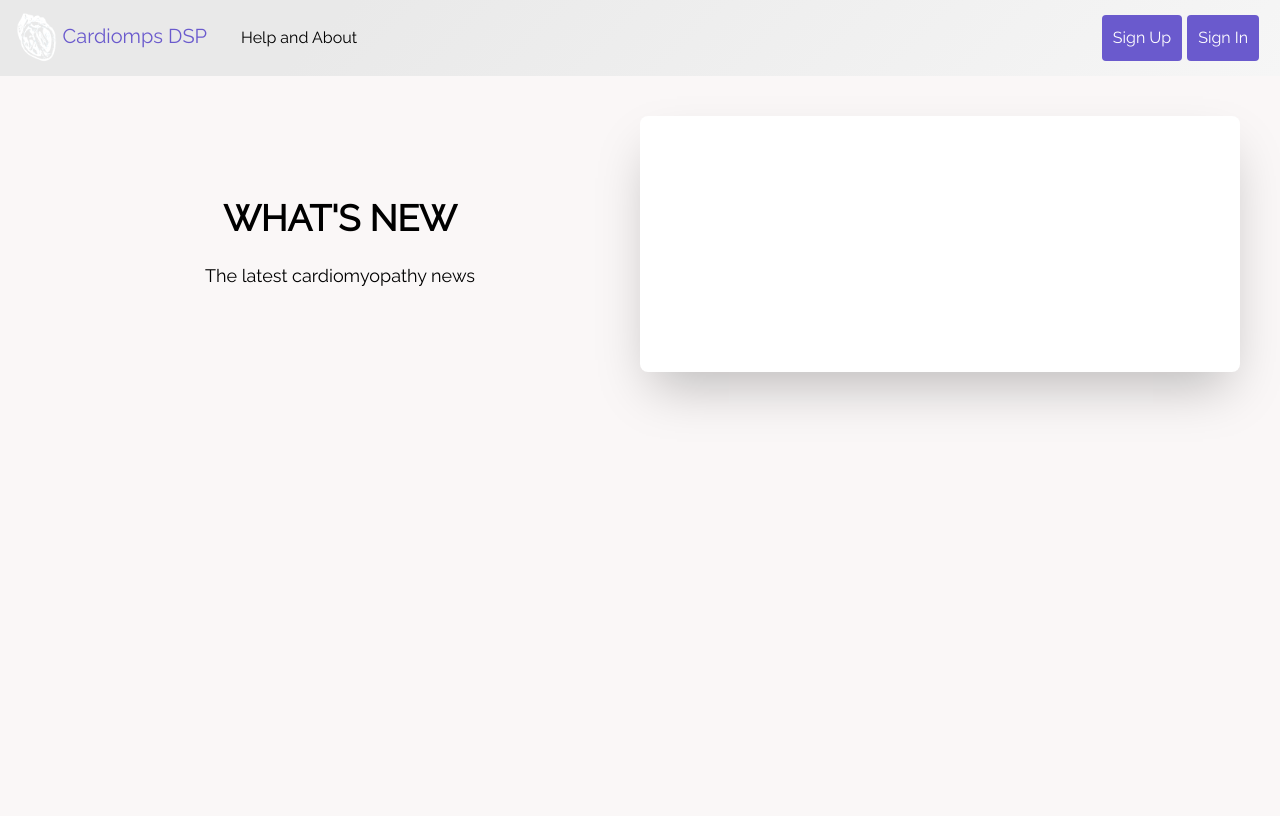
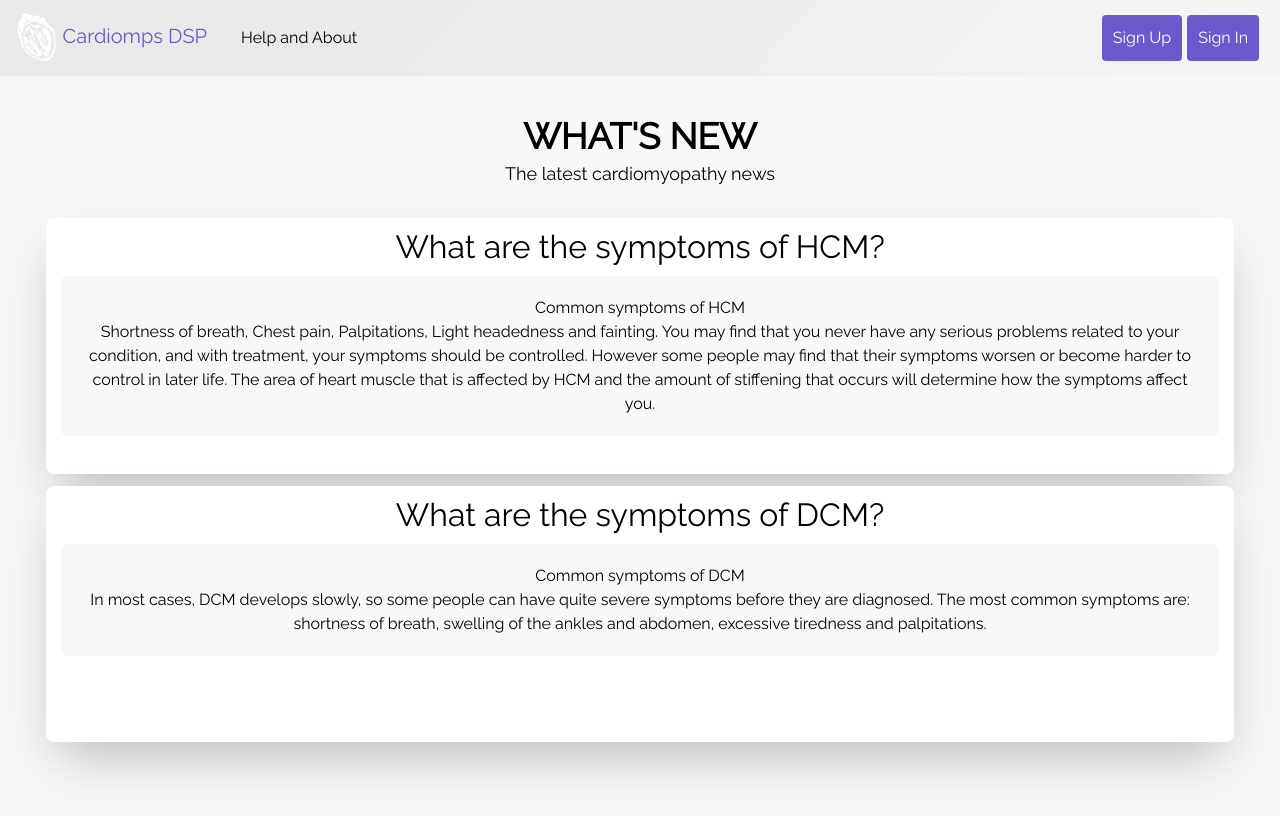
Before and after one commit to johnAdvancedWeb/CardiompsDataSharingPlatform, a Vue app in the folder client/: page / in a window 1280 px wide. Shown: the top 816 px of the page. Built offline with nearby package versions, Linux system fonts and the light colour scheme; no server answers; what @fortawesome/fontawesome, vue3-apexcharts would draw is missing.

Commit message:
New posts added

```diff
--- a/client/src/App.vue
+++ b/client/src/App.vue
@@ -1,21 +1,42 @@
 <template>
   <div>
     <Navbar :user="user" @signOut="signOut"/>
-    <router-view @add-post="addPost" @delete-post="deletePost" :user="user" @signOut="signOut"/>
+    <router-view @add-post="addPost" @delete-post="deletePost" :user="user" @signOut="signOut" :posts="posts"/>
   </div>
 </template>
 
 <script>
 import { ref } from "vue";
-import { firebaseAuthentication } from "@/firebase/database";
+import { firebaseAuthentication, firebaseFireStore, timestamp } from "@/firebase/database";
 import { useRouter } from "vue-router";
 import Navbar from "@/components/Navbar";
-import { firebaseFireStore } from "@/firebase/database";
 
 export default {
   components: {Navbar},
 
     setup() {
+      const posts = ref([
+        {
+          slug: "cardiomyopathy-hcm",
+          title: "What are the symptoms of HCM?",
+          description: "Common symptoms of HCM",
+          content: `Shortness of breath, Chest pain, Palpitations, Light headedness and fainting.
+             You may find that you never have any serious problems related to your condition, and with treatment, your symptoms should be controlled.
+             However some people may find that their symptoms worsen or become harder to control in later life.
+
+             The area of heart muscle that is affected by HCM and the amount of stiffening that occurs will determine how the symptoms affect you.`,
+          tags: ["hcm", "hcm symptoms"],
+        },
+        {
+          slug: "cardiomyopathy-dcm",
+          title: "What are the symptoms of DCM?",
+          description: "Common symptoms of DCM",
+          content: `In most cases, DCM develops slowly, so some people can have quite severe symptoms before they are diagnosed. The most common symptoms are:
+            shortness of breath, swelling of the ankles and abdomen, excessive tiredness and palpitations.`,
+          tags: ["dcm", "dcm symptoms"],
+        },
+      ]);
+
     const user = ref(null);
     const errorSignOut = ref(null);
     const router = useRouter();
@@ -39,11 +60,11 @@ export default {
                   tags: doc.data().tags.split(","),
                 });
               });
-              this.posts = snapData;
+              posts.value = snapData;
             });
       }
       else {
-        user.value == null;
+        user.value = null;
       }
     });
 
@@ -59,33 +80,7 @@ export default {
       );
     }
 
-    return { user, signOut };
-  },
-
-  data() {
-    return {
-      posts: [
-        {
-          slug: "cardiomyopathyhcm",
-          title: "What are the symptoms of HCM?",
-          description: "Common symptoms of HCM",
-          content: `Shortness of breath, Chest pain, Palpitations, Light headedness and fainting.
-             You may find that you never have any serious problems related to your condition, and with treatment, your symptoms should be controlled.
-             However some people may find that their symptoms worsen or become harder to control in later life.
-
-             The area of heart muscle that is affected by HCM and the amount of stiffening that occurs will determine how the symptoms affect you.`,
-          tags: ["hcm", "hcm symptoms"],
-        },
-        {
-          slug: "cardiomyopathydcm",
-          title: "What are the symptoms of DCM?",
-          description: "Common symptoms of DCM",
-          content: `In most cases, DCM develops slowly, so some people can have quite severe symptoms before they are diagnosed. The most common symptoms are:
-            shortness of breath, swelling of the ankles and abdomen, excessive tiredness and palpitations.`,
-          tags: ["dcm", "dcm symptoms"],
-        },
-      ]
-    }
+    return { user, signOut, posts };
   },
 
   methods: {
@@ -95,9 +90,9 @@ export default {
         title: title,
         description: description,
         content: content,
-        tags: tags
+        tags: tags,
+        createdAt: timestamp()
       };
-
       firebaseFireStore
           .collection("users")
           .doc(this.user.uid)
--- a/client/src/assets/css/style.scss
+++ b/client/src/assets/css/style.scss
@@ -75,12 +75,45 @@ a:not(a.button), .nav-link {
     }
 }
 
+.latest-news-container::-webkit-scrollbar {
+    width: 12px;
+}
+
+.latest-news-container::-webkit-scrollbar-track {
+    background: var(--actionBackground);
+}
+
+.latest-news-container::-webkit-scrollbar-thumb {
+    background: var(--navbarBackground);
+    border: 1px solid var(--actionBackground);
+
+    &:hover {
+        background-color: crimson;
+    }
+}
+
 .latest-news-container {
     @apply w-full h-64 rounded-lg shadow-2xl;
 
     transition: all .3s ease;
     background: var(--secondaryBackground);
+    overflow: scroll; overflow-x: hidden;
+
+    h1 {
+        padding: 10px 0;
+        font-size: 2em;
+    }
+
+    #post {
+        #content {
+            background-color: var(--bodyBackground);
+            height: 100%;
+            padding: 20px;
+            border-radius: 6px;
+        }
+    }
 }
+
 
 
 #login-container, #register-container {
--- a/client/src/views/Home.vue
+++ b/client/src/views/Home.vue
@@ -1,42 +1,49 @@
 <template>
-  <div id="section-one">
 
 
+  <div id="section-one">
     <div class="min-h-screen p-10">
-      <div class="space-y-10 md:space-y-0 md:grid md:grid-cols-2">
+      <div class="space-y-10 md:space-y-0">
 
         <!-- left -->
         <div class="md:flex md:flex-col md:justify-center">
-          <h2 class="text-black text-2xl md:text-4xl font-bold mb-4">
+          <h2 class="text-black text-2xl md:text-4xl font-bold mb-1">
             <p>What's new</p>
           </h2>
-          <p class="text-sm md:text-lg">The latest cardiomyopathy news</p>
+          <p class="text-sm md:text-lg mb-4">The latest cardiomyopathy news</p>
         </div>
 
         <!-- right -->
-        <div class="">
-          <div class="latest-news-container"></div>
+        <div v-for="p in posts" :key="p.slug" style="padding: .5%">
+          <div class="latest-news-container">
+            <div class="container">
+              <div class="row">
+                <div class="col">
+                  <div id="post">
+                    <div id="heading"><h1>{{ p.title }}</h1></div>
+                    <div id="content">
+                      <p>{{ p.description }}</p>
+                      <p>{{ p.content }}</p>
+                    </div>
+                  </div>
+                </div>
+              </div>
+            </div>
+          </div>
         </div>
       </div>
 
-      <Modal :is-modal-visible="isModalVisible" @close-modal="closeModal">
-        <Login v-if="actionDescription === 'viewData'"></Login>
-        <TestComponent v-else></TestComponent>
-      </Modal>
     </div>
   </div>
 </template>
 
 <script>
-import Modal from "@/components/Modal";
-import TestComponent from "@/components/TestComponent";
+
 
 export default {
   name: 'Home',
 
-  components: {
-    Modal, TestComponent
-  },
+  components: {},
 
   data() {
     return {
@@ -48,7 +55,12 @@ export default {
   props: {
     user: {
       type: Object,
-      default: () => {},
+      default: () => {
+      },
+    },
+    posts: {
+      type: Array,
+      default: () => [],
     },
   },
 
```
